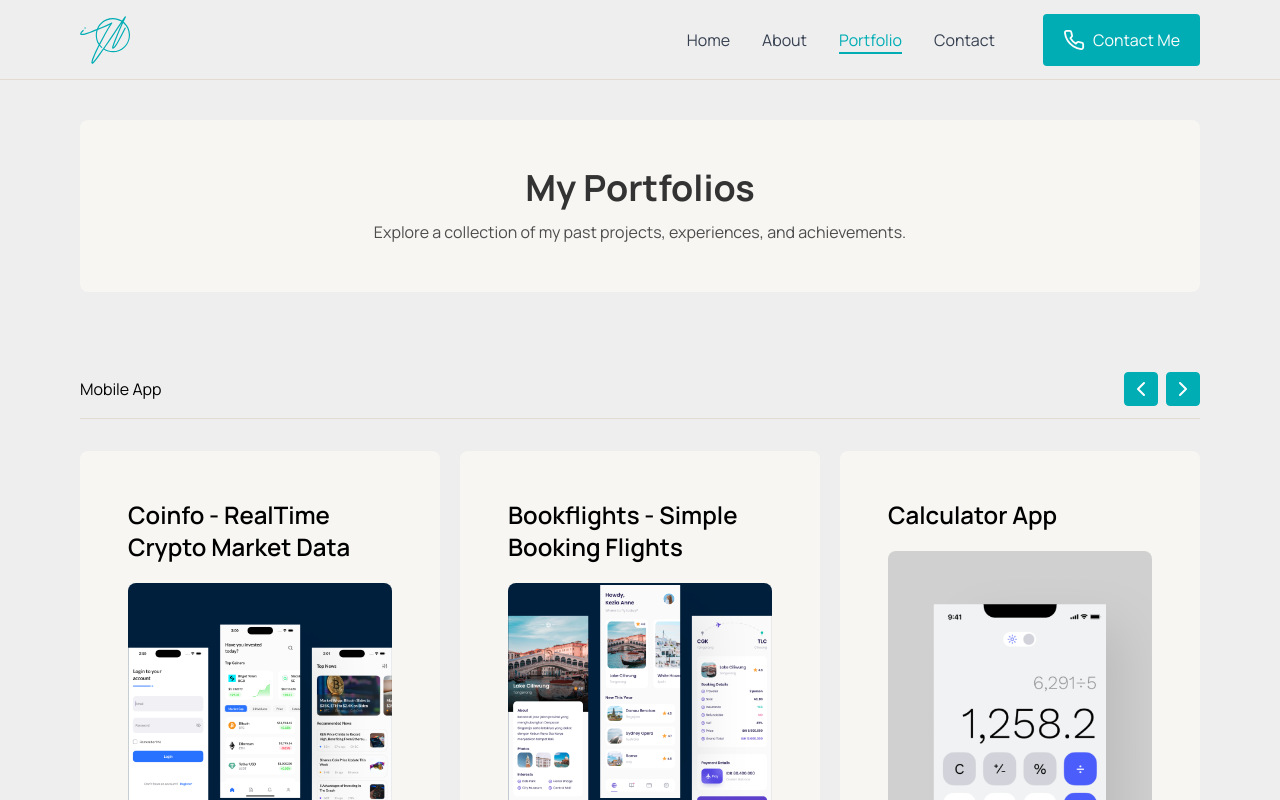
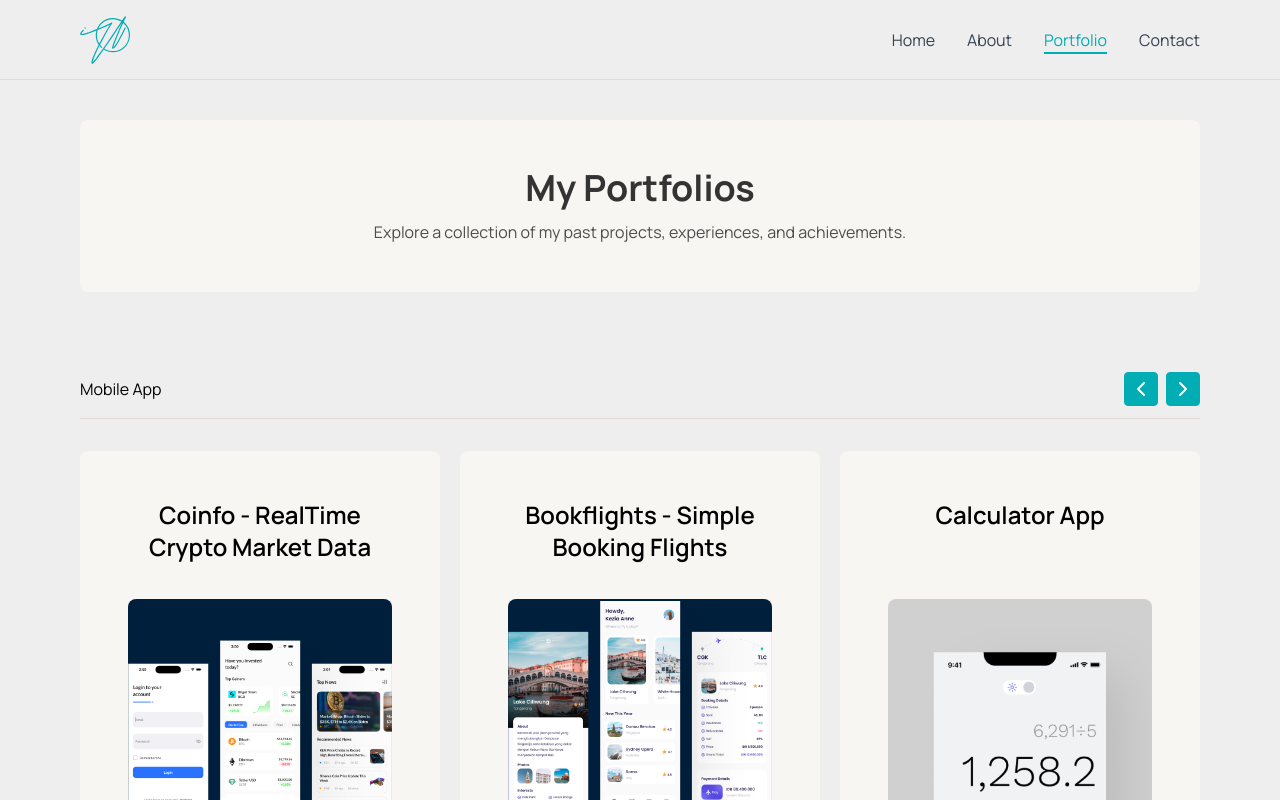
Before and after one commit to whisnuys/whisnuys-web, a Next.js app: page /portfolio in a window 1280 px wide. Shown: the top 800 px of the page. Built offline with nearby package versions, Linux system fonts and the light colour scheme.

Commit message:
Update Header and PortfolioItem components

```diff
--- a/components/Header.tsx
+++ b/components/Header.tsx
@@ -20,15 +20,6 @@ const Header = () => {
             </li>
           ))}
         </ul>
-        <ul>
-          <Link
-            href={"/contact"}
-            className="btn btn-primary hover:bg-teal-600 transition-colors duration-200"
-          >
-            <Phone size={22} />
-            Contact Me
-          </Link>
-        </ul>
       </nav>
       <MobileMenu />
     </header>
--- a/components/PortfolioItem.tsx
+++ b/components/PortfolioItem.tsx
@@ -14,7 +14,7 @@ const PortfolioItem = ({
 
   return (
     <div className="box">
-      <h4 className="mb-5">{portfolio.title}</h4>
+      <h4 className="mb-5 h-20 text-center">{portfolio.title}</h4>
       <div className="relative w-full h-80 rounded-lg overflow-hidden group cursor-pointer mb-5">
         <Image
           src={currentImg}
```
